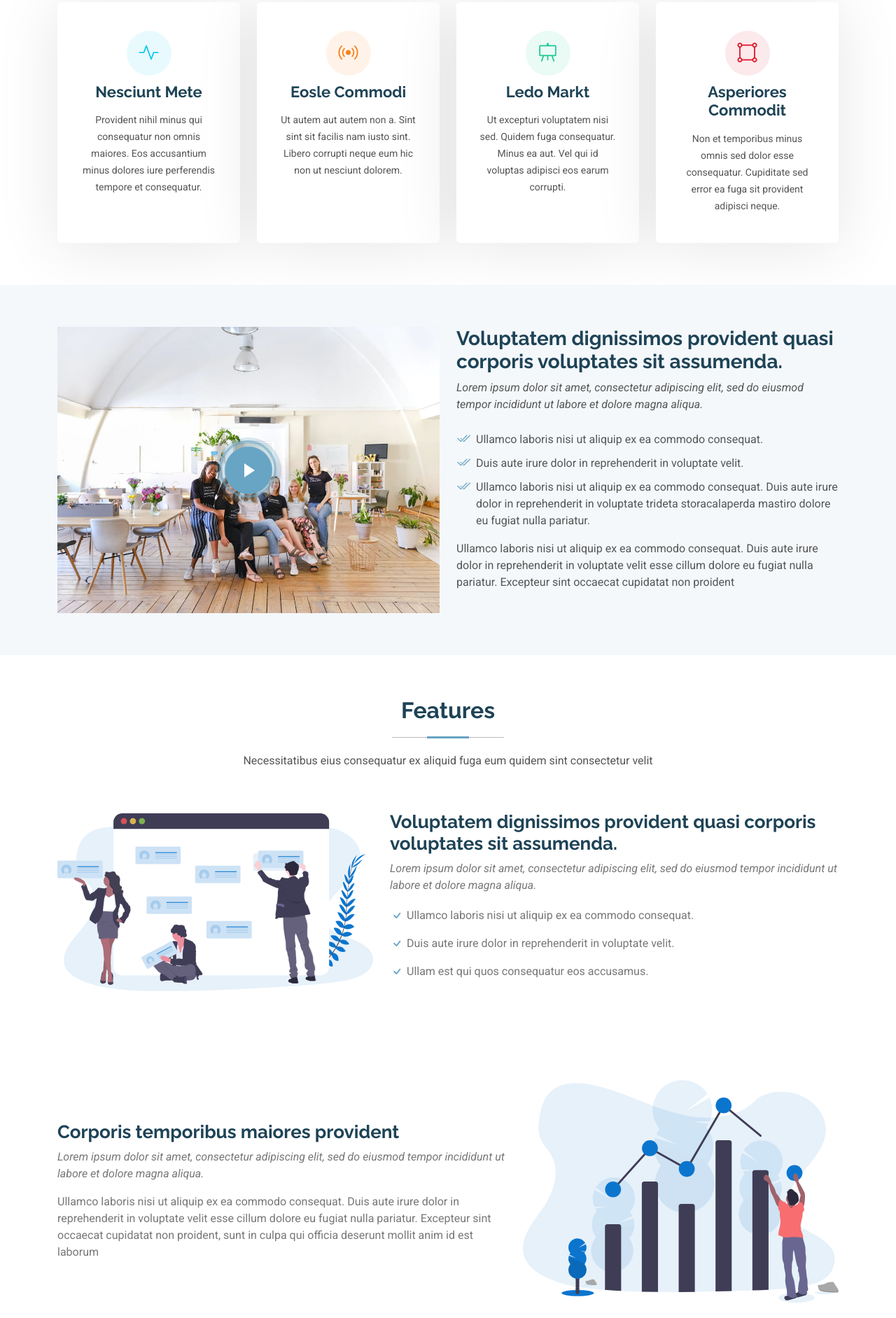
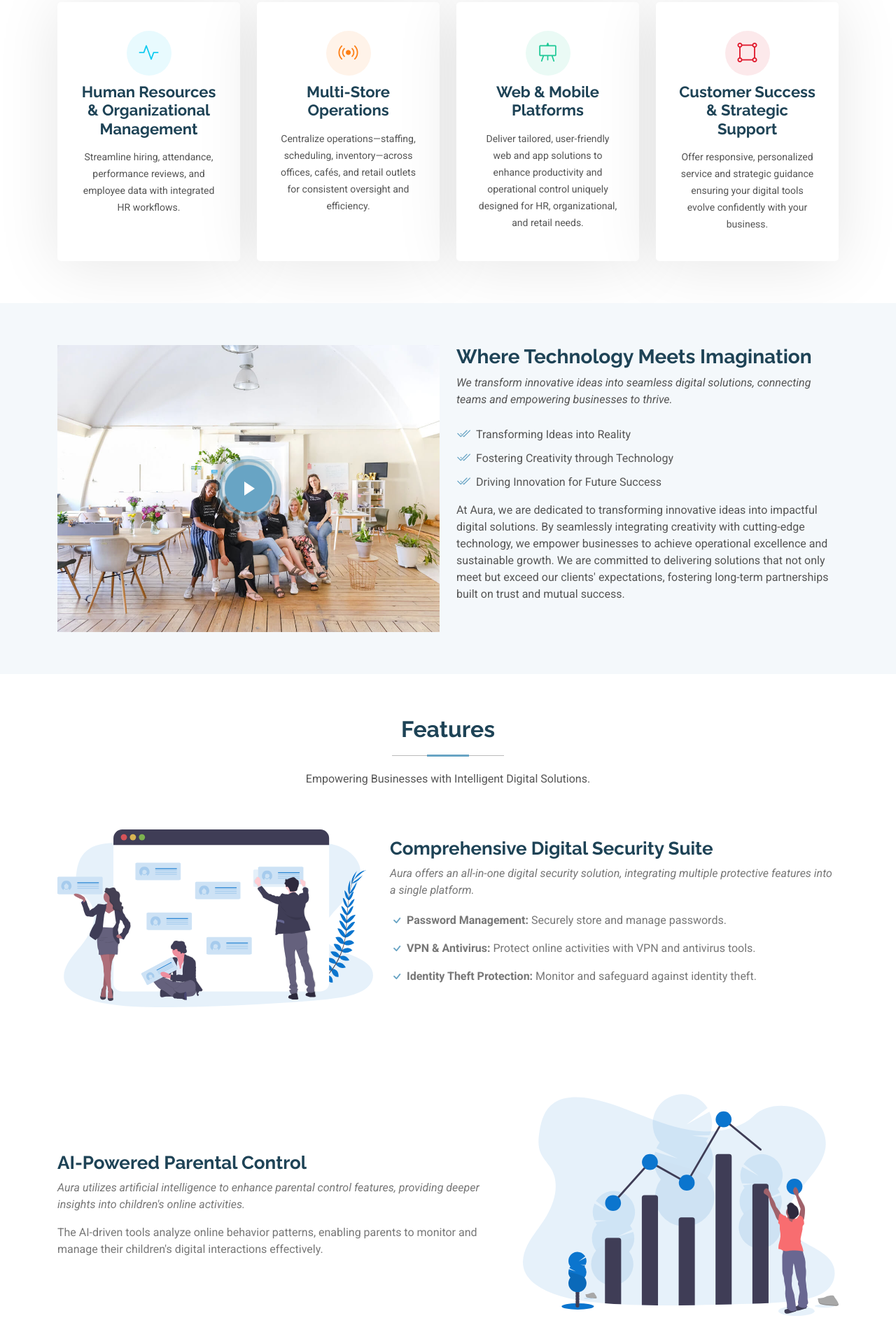
Before and after one commit to legiatuangtvt-droid/auraweb, a plain HTML site: page index.html in a window 1280 px wide. Shown: the part 697-2580 px from the top of the page at 70% size. Drawn offline with Linux system fonts and the light colour scheme; some packages are replaced by stand-ins of ours.

Commit message:
no message

```diff
--- a/index.html
+++ b/index.html
@@ -5,7 +5,7 @@
     <meta name="viewport" content="width=device-width, initial-scale=1">
 
     <!-- Tiêu đề trang -->
-    <title>Công ty Aura - Giới thiệu & Giải pháp công nghệ</title>
+    <title>Aura - Giải pháp công nghệ</title>
 
     <!-- SEO cơ bản -->
     <meta name="description" content="Aura là công ty cung cấp giải pháp công nghệ sáng tạo, giúp doanh nghiệp phát triển bền vững trong kỷ nguyên số.">
@@ -32,7 +32,7 @@
     <link href="assets/css/main.css" rel="stylesheet">
 
     <!-- Open Graph (khi chia sẻ Facebook, Zalo…) -->
-    <meta property="og:title" content="Công ty Aura - Giới thiệu">
+    <meta property="og:title" content="Aura - Giải pháp công nghệ">
     <meta property="og:description" content="Aura cung cấp giải pháp công nghệ sáng tạo, đồng hành cùng doanh nghiệp trong kỷ nguyên số.">
     <meta property="og:image" content="https://yourdomain.com/logo.png">
     <meta property="og:url" content="https://yourdomain.com">
@@ -40,7 +40,7 @@
 
     <!-- Twitter Card -->
     <meta name="twitter:card" content="summary_large_image">
-    <meta name="twitter:title" content="Công ty Aura - Giới thiệu">
+    <meta name="twitter:title" content="Aura - Giải pháp công nghệ">
     <meta name="twitter:description" content="Aura cung cấp giải pháp công nghệ sáng tạo, đồng hành cùng doanh nghiệp.">
     <meta name="twitter:image" content="https://yourdomain.com/logo.png">
 
@@ -140,24 +140,24 @@
 
             <div class="carousel-item active">
               <div class="carousel-container">
-                <h2>Welcome to Aura</h2>
-                <p>Ut velit est quam dolor ad a aliquid qui aliquid. Sequi ea ut et est quaerat sequi nihil ut aliquam. Occaecati alias dolorem mollitia ut. Similique ea voluptatem. Esse doloremque accusamus repellendus deleniti vel. Minus et tempore modi architecto.</p>
+                <h2>Core Value – Creativity</h2>
+                <p>At Aura, creativity lies at the heart of everything we do. We believe in pushing boundaries, crafting elegant solutions that are both intuitive and impactful—because innovation is not just what we deliver; it's who we are.</p>
                 <a href="#about" class="btn-get-started">Read More</a>
               </div>
             </div><!-- End Carousel Item -->
 
             <div class="carousel-item">
               <div class="carousel-container">
-                <h2>Lorem Ipsum Dolor</h2>
-                <p>Ut velit est quam dolor ad a aliquid qui aliquid. Sequi ea ut et est quaerat sequi nihil ut aliquam. Occaecati alias dolorem mollitia ut. Similique ea voluptatem. Esse doloremque accusamus repellendus deleniti vel. Minus et tempore modi architecto.</p>
+                <h2>Vision</h2>
+                <p>Our vision is to empower businesses, offices, and retail networks with seamless web and mobile experiences—so that every team, store, and café can thrive in a digitally connected world.</p>
                 <a href="#about" class="btn-get-started">Read More</a>
               </div>
             </div><!-- End Carousel Item -->
 
             <div class="carousel-item">
               <div class="carousel-container">
-                <h2>Sequi ea ut et est quaerat</h2>
-                <p>Ut velit est quam dolor ad a aliquid qui aliquid. Sequi ea ut et est quaerat sequi nihil ut aliquam. Occaecati alias dolorem mollitia ut. Similique ea voluptatem. Esse doloremque accusamus repellendus deleniti vel. Minus et tempore modi architecto.</p>
+                <h2>Customer Service</h2>
+                <p>We deliver personalized, high-touch support, ensuring every client—from SMEs to supermarket chains—feels heard, supported, and confident in our solutions.</p>
                 <a href="#about" class="btn-get-started">Read More</a>
               </div>
             </div><!-- End Carousel Item -->
@@ -191,9 +191,9 @@
                   <i class="bi bi-activity"></i>
                 </div>
                 <a href="service-details.html" class="stretched-link">
-                  <h3>Nesciunt Mete</h3>
+                  <h3>Human Resources & Organizational Management</h3>
                 </a>
-                <p>Provident nihil minus qui consequatur non omnis maiores. Eos accusantium minus dolores iure perferendis tempore et consequatur.</p>
+                <p>Streamline hiring, attendance, performance reviews, and employee data with integrated HR workflows.</p>
               </div>
             </div><!-- End Service Item -->
 
@@ -203,9 +203,9 @@
                   <i class="bi bi-broadcast"></i>
                 </div>
                 <a href="service-details.html" class="stretched-link">
-                  <h3>Eosle Commodi</h3>
+                  <h3>Multi-Store Operations</h3>
                 </a>
-                <p>Ut autem aut autem non a. Sint sint sit facilis nam iusto sint. Libero corrupti neque eum hic non ut nesciunt dolorem.</p>
+                <p>Centralize operations—staffing, scheduling, inventory—across offices, cafés, and retail outlets for consistent oversight and efficiency.</p>
               </div>
             </div><!-- End Service Item -->
 
@@ -215,9 +215,9 @@
                   <i class="bi bi-easel"></i>
                 </div>
                 <a href="service-details.html" class="stretched-link">
-                  <h3>Ledo Markt</h3>
+                  <h3>Web & Mobile Platforms</h3>
                 </a>
-                <p>Ut excepturi voluptatem nisi sed. Quidem fuga consequatur. Minus ea aut. Vel qui id voluptas adipisci eos earum corrupti.</p>
+                <p>Deliver tailored, user-friendly web and app solutions to enhance productivity and operational control uniquely designed for HR, organizational, and retail needs.</p>
               </div>
             </div><!-- End Service Item -->
 
@@ -227,9 +227,9 @@
                   <i class="bi bi-bounding-box-circles"></i>
                 </div>
                 <a href="service-details.html" class="stretched-link">
-                  <h3>Asperiores Commodit</h3>
+                  <h3>Customer Success & Strategic Support</h3>
                 </a>
-                <p>Non et temporibus minus omnis sed dolor esse consequatur. Cupiditate sed error ea fuga sit provident adipisci neque.</p>
+                <p>Offer responsive, personalized service and strategic guidance ensuring your digital tools evolve confidently with your business.</p>
                 <a href="service-details.html" class="stretched-link"></a>
               </div>
             </div><!-- End Service Item -->
@@ -250,20 +250,15 @@
               <a href="https://www.youtube.com/watch?v=Y7f98aduVJ8" class="glightbox pulsating-play-btn"></a>
             </div>
             <div class="col-lg-6 content" data-aos="fade-up" data-aos-delay="200">
-              <h3>Voluptatem dignissimos provident quasi corporis voluptates sit assumenda.</h3>
+              <h3>Where Technology Meets Imagination</h3>
               <p class="fst-italic">
-                Lorem ipsum dolor sit amet, consectetur adipiscing elit, sed do eiusmod tempor incididunt ut labore et dolore
-                magna aliqua.
-              </p>
+                We transform innovative ideas into seamless digital solutions, connecting teams and empowering businesses to thrive.</p>
               <ul>
-                <li><i class="bi bi-check2-all"></i> <span>Ullamco laboris nisi ut aliquip ex ea commodo consequat.</span></li>
-                <li><i class="bi bi-check2-all"></i> <span>Duis aute irure dolor in reprehenderit in voluptate velit.</span></li>
-                <li><i class="bi bi-check2-all"></i> <span>Ullamco laboris nisi ut aliquip ex ea commodo consequat. Duis aute irure dolor in reprehenderit in voluptate trideta storacalaperda mastiro dolore eu fugiat nulla pariatur.</span></li>
+                <li><i class="bi bi-check2-all"></i> <span>Transforming Ideas into Reality</span></li>
+                <li><i class="bi bi-check2-all"></i> <span>Fostering Creativity through Technology</span></li>
+                <li><i class="bi bi-check2-all"></i> <span>Driving Innovation for Future Success</span></li>
               </ul>
-              <p>
-                Ullamco laboris nisi ut aliquip ex ea commodo consequat. Duis aute irure dolor in reprehenderit in voluptate
-                velit esse cillum dolore eu fugiat nulla pariatur. Excepteur sint occaecat cupidatat non proident
-              </p>
+              <p>At Aura, we are dedicated to transforming innovative ideas into impactful digital solutions. By seamlessly integrating creativity with cutting-edge technology, we empower businesses to achieve operational excellence and sustainable growth. We are committed to delivering solutions that not only meet but exceed our clients' expectations, fostering long-term partnerships built on trust and mutual success.</p>
             </div>
           </div>
 
@@ -277,7 +272,7 @@
         <!-- Section Title -->
         <div class="container section-title" data-aos="fade-up">
           <h2>Features</h2>
-          <p>Necessitatibus eius consequatur ex aliquid fuga eum quidem sint consectetur velit</p>
+          <p>Empowering Businesses with Intelligent Digital Solutions.</p>
         </div><!-- End Section Title -->
 
         <div class="container">
@@ -287,15 +282,12 @@
               <img src="assets/img/features-1.svg" class="img-fluid" alt="">
             </div>
             <div class="col-md-7" data-aos="fade-up" data-aos-delay="100">
-              <h3>Voluptatem dignissimos provident quasi corporis voluptates sit assumenda.</h3>
-              <p class="fst-italic">
-                Lorem ipsum dolor sit amet, consectetur adipiscing elit, sed do eiusmod tempor incididunt ut labore et dolore
-                magna aliqua.
-              </p>
+              <h3>Comprehensive Digital Security Suite</h3>
+              <p class="fst-italic">Aura offers an all-in-one digital security solution, integrating multiple protective features into a single platform.</p>
               <ul>
-                <li><i class="bi bi-check"></i><span> Ullamco laboris nisi ut aliquip ex ea commodo consequat.</span></li>
-                <li><i class="bi bi-check"></i> <span>Duis aute irure dolor in reprehenderit in voluptate velit.</span></li>
-                <li><i class="bi bi-check"></i> <span>Ullam est qui quos consequatur eos accusamus.</span></li>
+                <li><i class="bi bi-check"></i> <span> <strong>Password Management:</strong> Securely store and manage passwords.</span></li>
+                <li><i class="bi bi-check"></i> <span> <strong>VPN & Antivirus:</strong> Protect online activities with VPN and antivirus tools.</span></li>
+                <li><i class="bi bi-check"></i> <span> <strong>Identity Theft Protection:</strong> Monitor and safeguard against identity theft.</span></li>
               </ul>
             </div>
           </div><!-- Features Item -->
@@ -305,16 +297,9 @@
               <img src="assets/img/features-2.svg" class="img-fluid" alt="">
             </div>
             <div class="col-md-7 order-2 order-md-1" data-aos="fade-up" data-aos-delay="200">
-              <h3>Corporis temporibus maiores provident</h3>
-              <p class="fst-italic">
-                Lorem ipsum dolor sit amet, consectetur adipiscing elit, sed do eiusmod tempor incididunt ut labore et dolore
-                magna aliqua.
-              </p>
-              <p>
-                Ullamco laboris nisi ut aliquip ex ea commodo consequat. Duis aute irure dolor in reprehenderit in voluptate
-                velit esse cillum dolore eu fugiat nulla pariatur. Excepteur sint occaecat cupidatat non proident, sunt in
-                culpa qui officia deserunt mollit anim id est laborum
-              </p>
+              <h3>AI-Powered Parental Control</h3>
+              <p class="fst-italic">Aura utilizes artificial intelligence to enhance parental control features, providing deeper insights into children's online activities.</p>
+              <p>The AI-driven tools analyze online behavior patterns, enabling parents to monitor and manage their children's digital interactions effectively.</p>
             </div>
           </div><!-- Features Item -->
 
@@ -323,12 +308,12 @@
               <img src="assets/img/features-3.svg" class="img-fluid" alt="">
             </div>
             <div class="col-md-7" data-aos="fade-up">
-              <h3>Sunt consequatur ad ut est nulla consectetur reiciendis animi voluptas</h3>
-              <p>Cupiditate placeat cupiditate placeat est ipsam culpa. Delectus quia minima quod. Sunt saepe odit aut quia voluptatem hic voluptas dolor doloremque.</p>
+              <h3>Advanced Health Monitoring Devices</h3>
+              <p>Aura provides state-of-the-art health monitoring devices that seamlessly integrate with wearable technology.</p>
               <ul>
-                <li><i class="bi bi-check"></i> <span>Ullamco laboris nisi ut aliquip ex ea commodo consequat.</span></li>
-                <li><i class="bi bi-check"></i><span> Duis aute irure dolor in reprehenderit in voluptate velit.</span></li>
-                <li><i class="bi bi-check"></i> <span>Facilis ut et voluptatem aperiam. Autem soluta ad fugiat</span>.</li>
+                <li><i class="bi bi-check"></i> <span>Body Composition Analysis: Assess fat, muscle, and water levels.</span></li>
+                <li><i class="bi bi-check"></i> <span>Hydration Monitoring: Track hydration status.</span></li>
+                <li><i class="bi bi-check"></i> <span>Integration with Health Platforms: Sync data with platforms like Apple HealthKit.</span>.</li>
               </ul>
             </div>
           </div><!-- Features Item -->
@@ -338,16 +323,9 @@
               <img src="assets/img/features-4.svg" class="img-fluid" alt="">
             </div>
             <div class="col-md-7 order-2 order-md-1" data-aos="fade-up">
-              <h3>Quas et necessitatibus eaque impedit ipsum animi consequatur incidunt in</h3>
-              <p class="fst-italic">
-                Lorem ipsum dolor sit amet, consectetur adipiscing elit, sed do eiusmod tempor incididunt ut labore et dolore
-                magna aliqua.
-              </p>
-              <p>
-                Ullamco laboris nisi ut aliquip ex ea commodo consequat. Duis aute irure dolor in reprehenderit in voluptate
-                velit esse cillum dolore eu fugiat nulla pariatur. Excepteur sint occaecat cupidatat non proident, sunt in
-                culpa qui officia deserunt mollit anim id est laborum
-              </p>
+              <h3>Seamless Digital Photo Sharing</h3>
+              <p class="fst-italic">Aura's digital photo frames facilitate effortless sharing and viewing of photos.</p>
+              <p>With features like unlimited storage and easy synchronization with cloud services, Aura's frames provide a modern solution for displaying and sharing memories.</p>
             </div>
           </div><!-- Features Item -->
 
```
